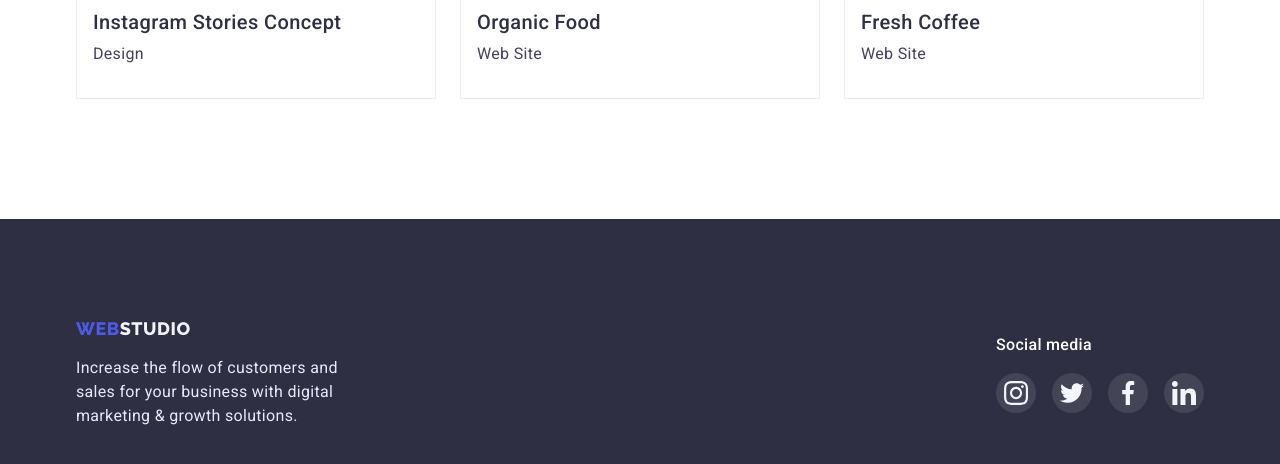
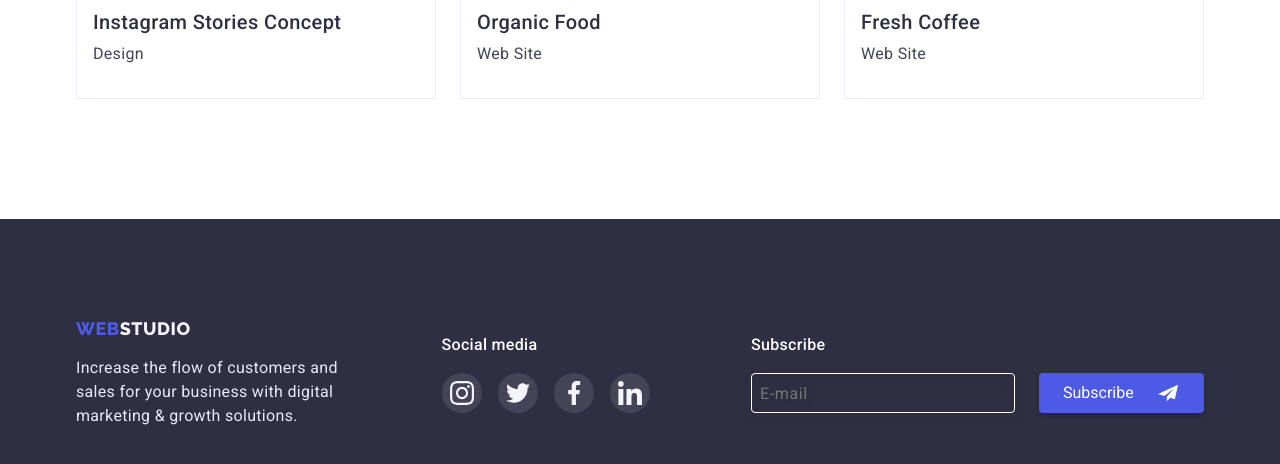
Before and after one commit to Jekakrasov/goit-markup-hw-06, a plain HTML site: page portfolio.html in a window 1280 px wide. Shown: the part 1555-2019 px from the top of the page. Drawn offline with nearby package versions, Linux system fonts and the light colour scheme.

Commit message:
Update portfolio.html

```diff
--- a/portfolio.html
+++ b/portfolio.html
@@ -331,7 +331,31 @@
             </li>
           </ul>
         </div>
+        <div class="footer-form-cont">
+          <h3 class="footer-form-title">Subscribe</h3>
+          <form class="footer-form">
+            <label for="footer_form"
+              ><input
+                class="footer-form-inp"
+                type="email"
+                name="user_email"
+                required
+                placeholder="E-mail"
+                id="footer_form"
+            /></label>
+            <div>
+              <button type="submit" class="footer-form-btn">
+                Subscribe
+                <svg width="24" height="20">
+                  <use href="./images/sprite.svg#icon-frame"></use>
+                </svg>
+              </button>
+            </div>
+          </form>
+        </div>
       </div>
     </footer>
+
+    <script src="./js/modal.js"></script>
   </body>
 </html>
```
